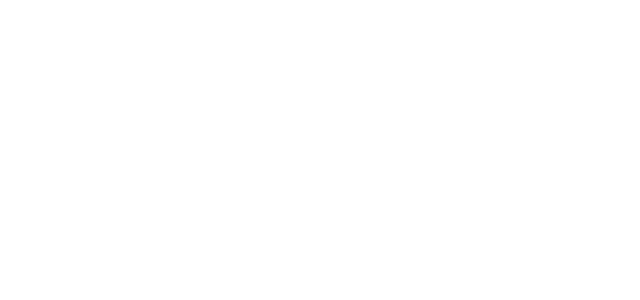
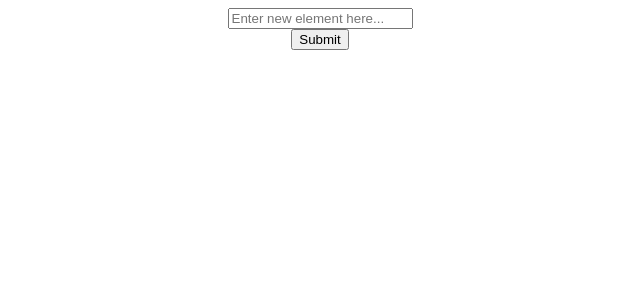
Before and after one commit to arif034/8thMay2022-practise, a React (Create React App) app: page / in a window 1280 px wide. Shown: the top 300 px of the page, without its empty margins (320-960 px from the left). Built offline with nearby package versions, Linux system fonts and the light colour scheme.

Commit message:
adding element to the list with a unique key element code adding element to the list with a unique key element code

```diff
--- a/src/App.js
+++ b/src/App.js
@@ -1,4 +1,9 @@
 import "./styles.css";
+import List from "./components/List.js";
 export default function App() {
-  return <div className="App"></div>;
+  return (
+    <div className="App">
+      <List />
+    </div>
+  );
 }
--- /dev/null
+++ b/src/components/List.js
@@ -0,0 +1,48 @@
+import ListElement from "./ListElement.js";
+import { Component } from "react";
+class List extends Component {
+  constructor(props) {
+    super(props);
+    this.state = {
+      element: "",
+      list: []
+    };
+  }
+
+  updateElement = (event) => {
+    this.setState(() => {
+      return {
+        element: event.target.value
+      };
+    });
+  };
+
+  updateList = () => {
+    this.setState(() => {
+      return {
+        list: [this.state.element, ...this.state.list],
+        element: ""
+      };
+    });
+  };
+
+  render() {
+    const listElement = this.state.list.map((element, index) => {
+      return <ListElement key={index} element={element} />;
+    });
+    return (
+      <div>
+        <input
+          type="text"
+          value={this.state.element}
+          onChange={this.updateElement}
+          placeholder="Enter new element here..."
+        />
+        <br />
+        <button onClick={this.updateList}>Submit</button>
+        {listElement}
+      </div>
+    );
+  }
+}
+export default List;
--- /dev/null
+++ b/src/components/ListElement.js
@@ -0,0 +1,8 @@
+import { Component } from "react";
+class ListElement extends Component {
+  render() {
+    return <div> {this.props.element}</div>;
+  }
+}
+
+export default ListElement;
```
